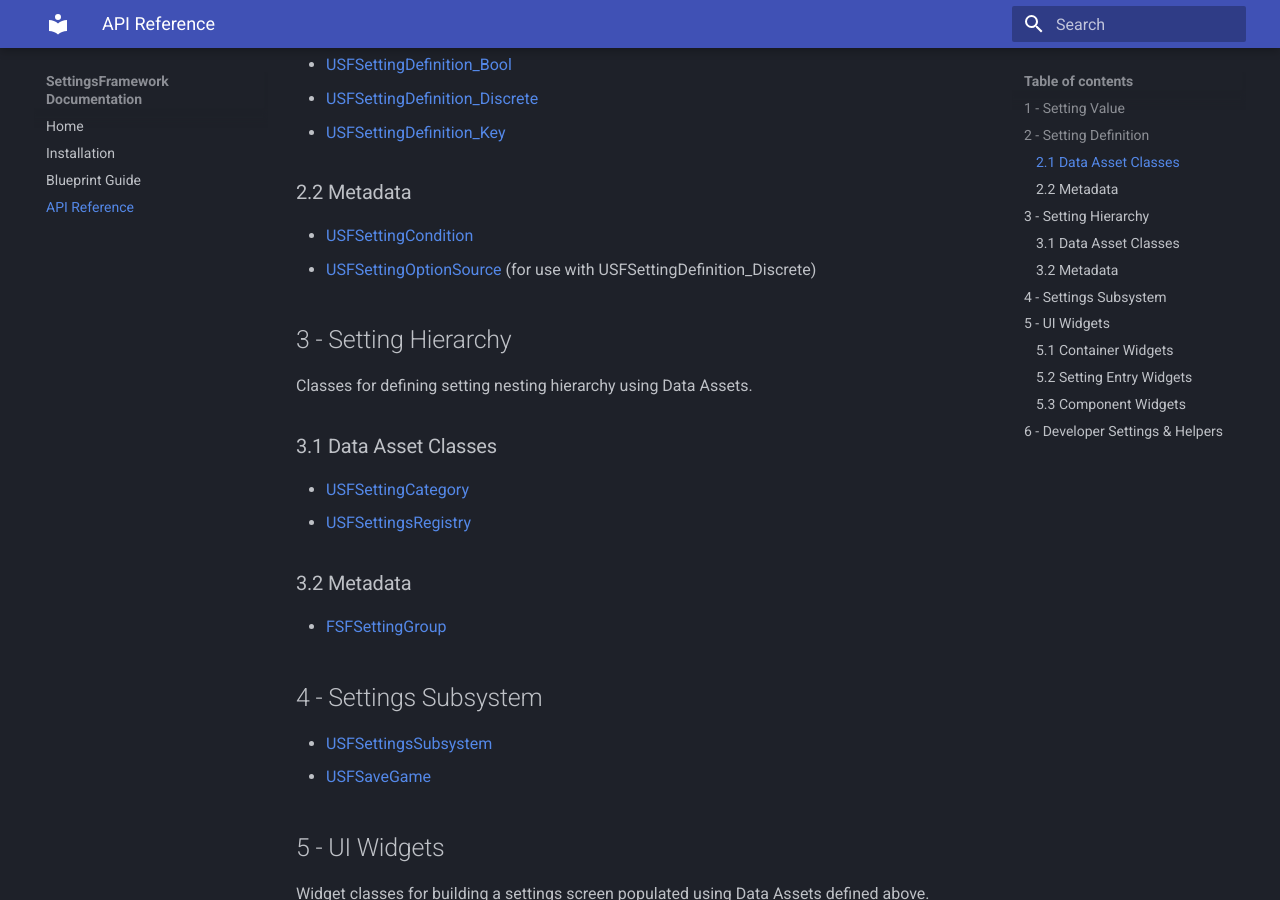
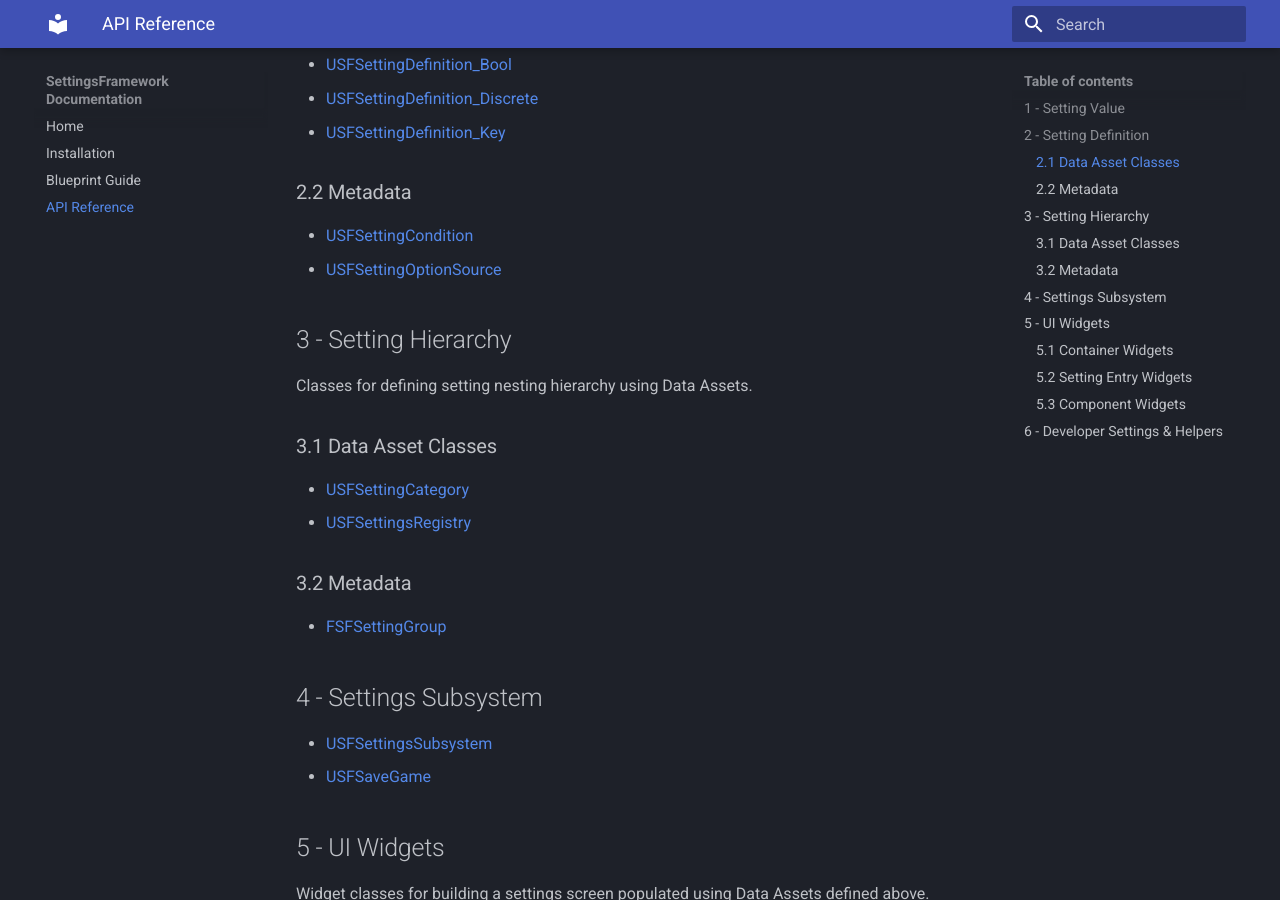
Before and after one commit to apham4/SettingsFramework, an MkDocs documentation site: the page built from docs/api.md, in a window 1280 px wide and 900 px high, scrolled down 808 px. Built offline with MkDocs 1.6.1 and Material for MkDocs 9.7.7, drawn with Linux system fonts in a browser that asks for light colours; some of the changed lines change nothing that is shown.

Commit message:
Add comments for setting definition classes + add aliases for UPROPERTYs and UFUNCTIONs

```diff
--- a/docs/api.md
+++ b/docs/api.md
@@ -31,7 +31,7 @@
 ### 2.2 Metadata
 
 * [USFSettingCondition](SettingsFramework\class_u_s_f_setting_condition.md)
-* [USFSettingOptionSource](SettingsFramework\class_u_s_f_setting_option_source.md) (for use with USFSettingDefinition_Discrete)
+* [USFSettingOptionSource](SettingsFramework\class_u_s_f_setting_option_source.md)
 
 
 ## 3 - Setting Hierarchy
--- a/mkdocs.yml
+++ b/mkdocs.yml
@@ -25,6 +25,8 @@
             STRIP_FROM_INC_PATH: "Source/SettingsFramework/Public"
             RECURSIVE: YES
             EXTRACT_ALL: YES
+            SORT_MEMBER_DOCS: NO
+            SORT_BRIEF_DOCS: NO
             ENABLE_PREPROCESSING: YES
             MACRO_EXPANSION: YES
             EXPAND_ONLY_PREDEF: YES
@@ -36,6 +38,17 @@
               "UPROPERTY(...)= "
               "UFUNCTION(...)= "
               "PURE_VIRTUAL(...)="
+            ALIASES: >
+              bc="<kbd>BlueprintCallable</kbd>"
+              bp="<kbd>BlueprintPure</kbd>"
+              bne="<kbd>BlueprintNativeEvent</kbd>"
+              bie="<kbd>BlueprintImplementableEvent</kbd>"
+              edo="<kbd>EditDefaultsOnly</kbd>"
+              ea="<kbd>EditAnywhere</kbd>"
+              brw="<kbd>BlueprintReadWrite</kbd>"
+              bro="<kbd>BlueprintReadOnly</kbd>"
+              i="<kbd>Instanced</kbd>"
+              va="<kbd>VisibleAnywhere</kbd>"
 
 nav:
   - Home: index.md
```
Also changed, not shown: 6 other files.
